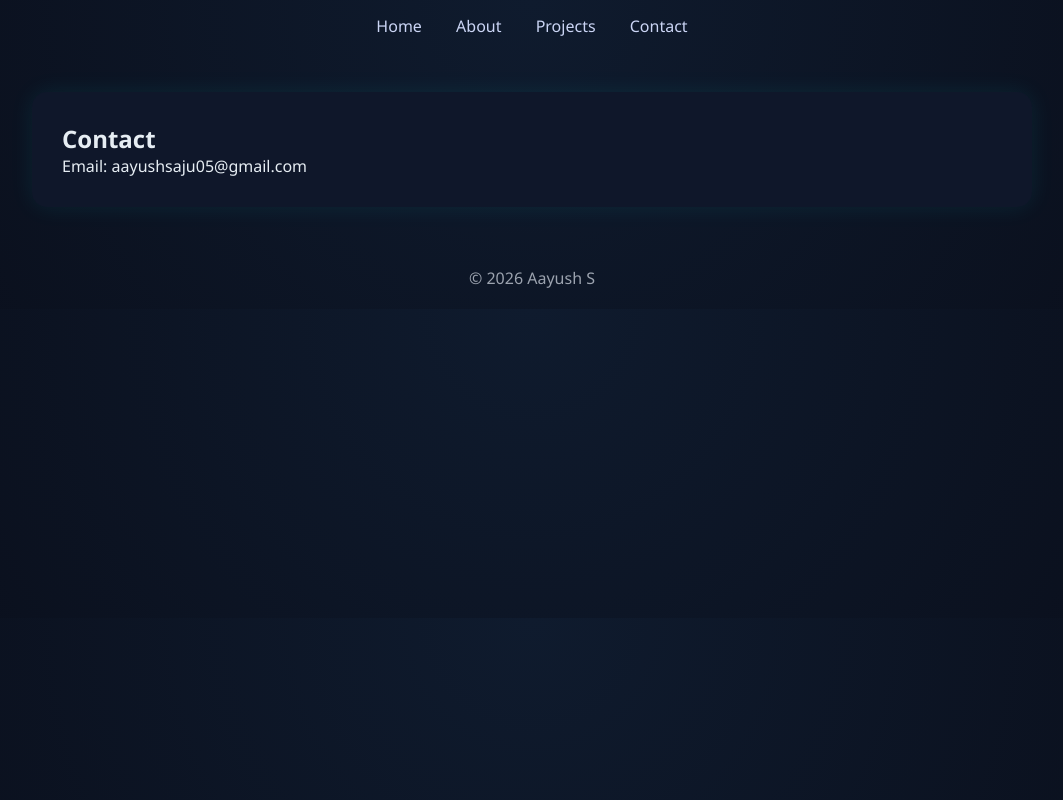
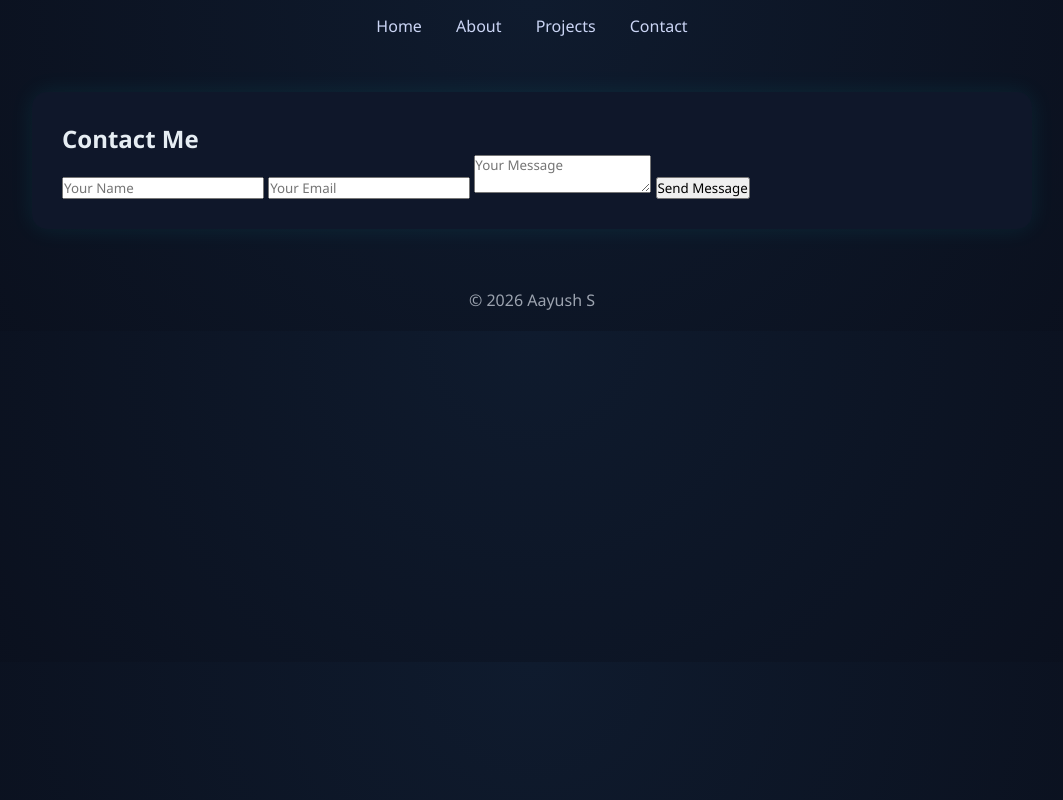
Before and after one commit to aayushherre/portfolio-aayush, a plain HTML site: page contact.html in a window 1280 px wide. Shown: the whole page, without its empty margins (108-1171 px from the left). Drawn offline with Linux system fonts and the light colour scheme.

Commit message:
Update contact.html

```diff
--- a/contact.html
+++ b/contact.html
@@ -3,23 +3,30 @@
 <head>
 <meta charset="UTF-8">
 <meta name="viewport" content="width=device-width, initial-scale=1.0">
-<title>Contact | Ayush F</title>
+<title>Contact | Aayush S</title>
 <link rel="stylesheet" href="style.css">
 </head>
 <body>
 
 <header>
 <nav>
-    <a href="index.html">Home</a>
-    <a href="about.html">About</a>
-    <a href="projects.html">Projects</a>
-    <a href="contact.html">Contact</a>
+<a href="index.html">Home</a>
+<a href="about.html">About</a>
+<a href="projects.html">Projects</a>
+<a href="contact.html" class="active">Contact</a>
 </nav>
 </header>
 
 <section>
-    <h2>Contact</h2>
-    <p>Email: aayushsaju05@gmail.com</p>
+<h2>Contact Me</h2>
+
+<form class="contact-form">
+<input type="text" placeholder="Your Name" required>
+<input type="email" placeholder="Your Email" required>
+<textarea placeholder="Your Message" required></textarea>
+<button type="submit">Send Message</button>
+</form>
+
 </section>
 
 <footer>© 2026 Aayush S</footer>
```
